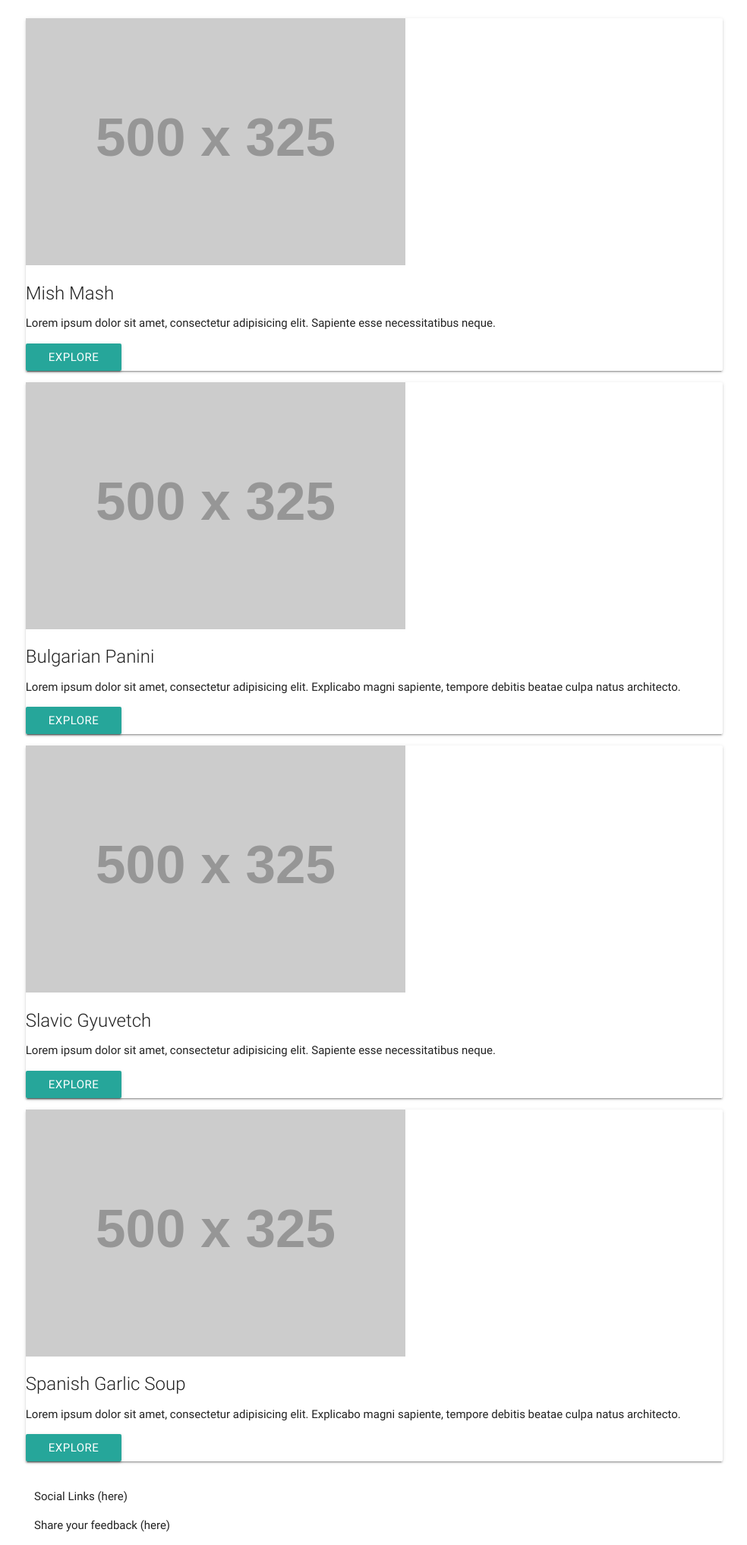
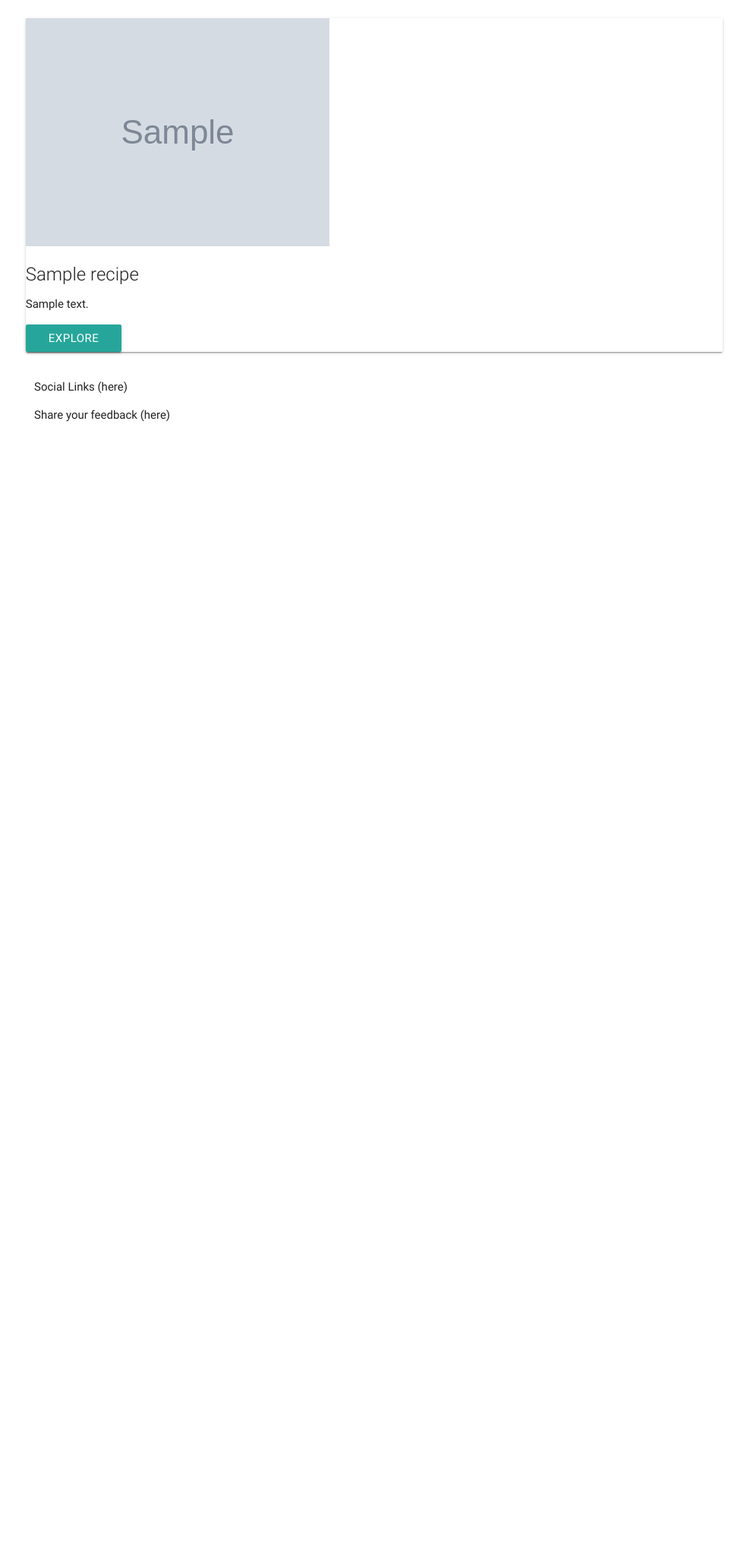
Before and after one commit to podvistorcheto/Milestone-3, a Flask app: page / in a window 1280 px wide. Shown: the part 235-2268 px from the top of the page at 76% size, without its empty margins (147-1131 px from the left). After the commit the page ends 790 px from the top, so only its background shows below. Run offline with Flask 2, Linux system fonts and the light colour scheme; grey boxes marked "Sample" are stand-in pictures; grey boxes labelled with a size stand in for pictures from a placeholder-image service; a database or web service that is not in the repository returns one stand-in record (values such as "Sample title"); some libraries are stand-ins or nearby versions.

Commit message:
refined code with a loop index.html

```diff
--- a/app.py
+++ b/app.py
@@ -31,7 +31,7 @@ def share_recipe():
 def upload_recipe():
     recipes = mongo.db.recipes
     recipes.insert_one(request.form.to_dict())
-    return redirect(url_for('main_page'))
+    return redirect(url_for('share_recipe'))
 
 
 @app.route('/menu_list')
--- a/templates/index.html
+++ b/templates/index.html
@@ -34,7 +34,7 @@
 						<a class="nav-link" href="#">Recipes Dashboard</a>
 					</li>
 				</ul>
-			</div>  -->
+			</div> -->
 		</div>
 	</nav>
 	<!-- Page Content -->
@@ -48,58 +48,21 @@
 
 		<!-- Page Features -->
 		<div class="row text-center">
-
+			{% for recipe in recipes %}
 			<div class="col-lg-3 col-md-6 mb-4">
 				<div class="card h-100">
-          <img class="card-img-top" src="http://placehold.it/500x325" alt="">
+					<img class="card-img-top" src="{{ recipe.image }}" alt="">
 					<div class="card-body">
-            <h4 class="card-title">Mish Mash</h4>
-            <p class="card-text">Lorem ipsum dolor sit amet, consectetur adipisicing elit. Sapiente esse necessitatibus neque.</p>
+						<h4 class="card-title">{{ recipe.name }}</h4>
+						<p class="card-text">{{ recipe.description }}</p>
 					</div>
 					<div class="card-footer">
 						<a href="#" class="btn btn-primary">Explore</a>
 					</div>
 				</div>
 			</div>
+			{% endfor %}
 
-      <div class="col-lg-3 col-md-6 mb-4">
-        <div class="card h-100">
-          <img class="card-img-top" src="http://placehold.it/500x325" alt="">
-          <div class="card-body">
-            <h4 class="card-title">Bulgarian Panini</h4>
-            <p class="card-text">Lorem ipsum dolor sit amet, consectetur adipisicing elit. Explicabo magni sapiente, tempore debitis beatae culpa natus architecto.</p>
-          </div>
-          <div class="card-footer">
-            <a href="#" class="btn btn-primary">Explore</a>
-          </div>
-        </div>
-      </div>
-
-      <div class="col-lg-3 col-md-6 mb-4">
-        <div class="card h-100">
-          <img class="card-img-top" src="http://placehold.it/500x325" alt="">
-          <div class="card-body">
-            <h4 class="card-title">Slavic Gyuvetch</h4>
-            <p class="card-text">Lorem ipsum dolor sit amet, consectetur adipisicing elit. Sapiente esse necessitatibus neque.</p>
-          </div>
-          <div class="card-footer">
-            <a href="#" class="btn btn-primary">Explore</a>
-          </div>
-        </div>
-      </div>
-
-      <div class="col-lg-3 col-md-6 mb-4">
-        <div class="card h-100">
-          <img class="card-img-top" src="http://placehold.it/500x325" alt="">
-          <div class="card-body">
-            <h4 class="card-title">Spanish Garlic Soup</h4>
-            <p class="card-text">Lorem ipsum dolor sit amet, consectetur adipisicing elit. Explicabo magni sapiente, tempore debitis beatae culpa natus architecto.</p>
-          </div>
-          <div class="card-footer">
-            <a href="#" class="btn btn-primary">Explore</a>
-          </div>
-        </div>
-      </div>
 
 		</div>
 		<!-- /.row -->
--- a/templates/share_recipe.html
+++ b/templates/share_recipe.html
@@ -19,7 +19,7 @@
 		      <option value="2">South and East Asia</option>
               <option value="2">Central Asia</option>
 		      <option value="3">Pacific</option>
-              <option value="3">Other(use )</textarea></option>
+              <option value="3">Other(use )</option>
 		    </select>
 				<label>Culinary Region</label>
 			</div>
@@ -60,7 +60,7 @@
 				<label for="icon_prefix">Suitable Time to Eat it</label>
 			</div>
 		</div>
-		</div>
+
         <div id="matfix" class="row">
             <div class="input-field col s12">
 				<i class="material-icons prefix">date_range</i>
```
Lines whose indentation alone changed are shown as unchanged.
